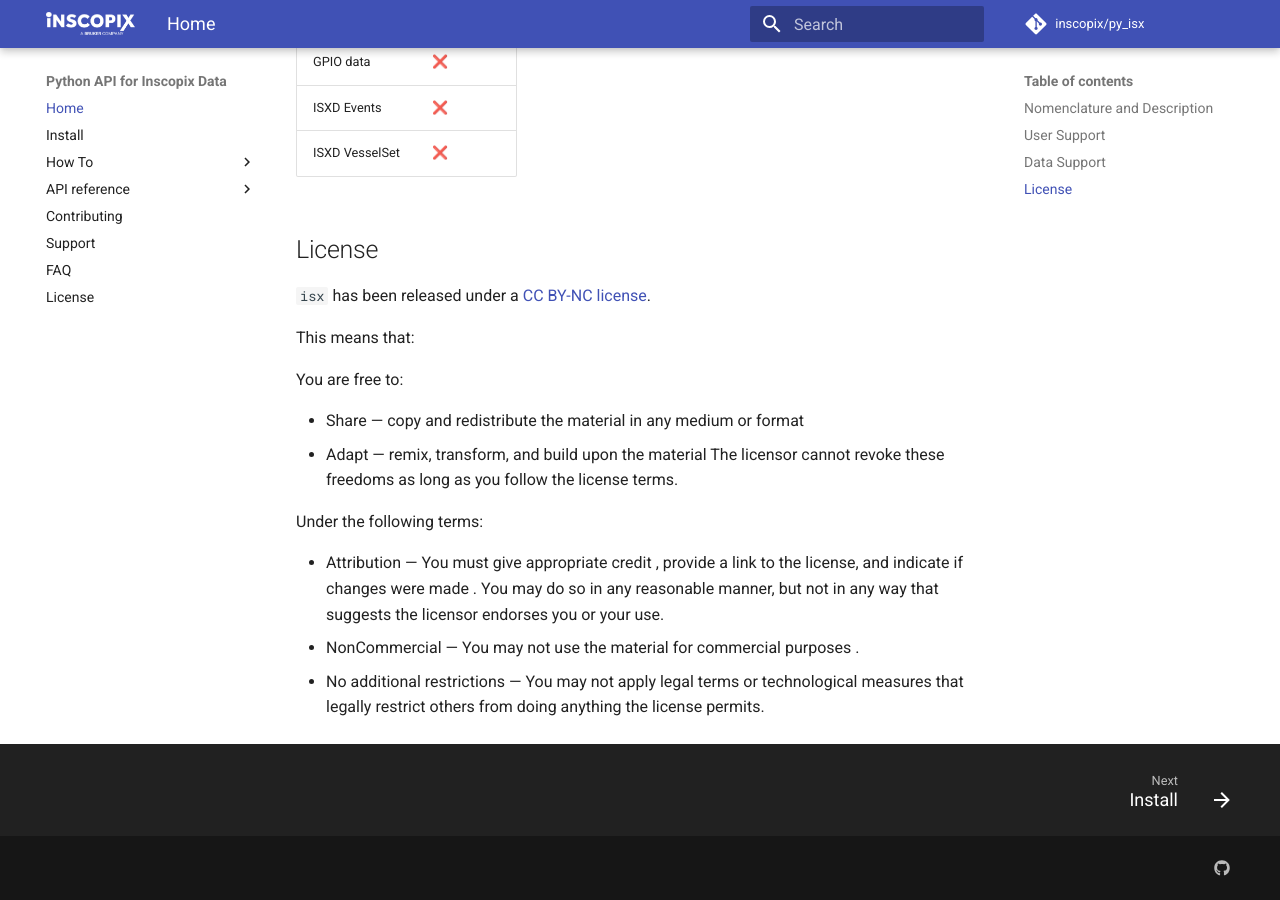
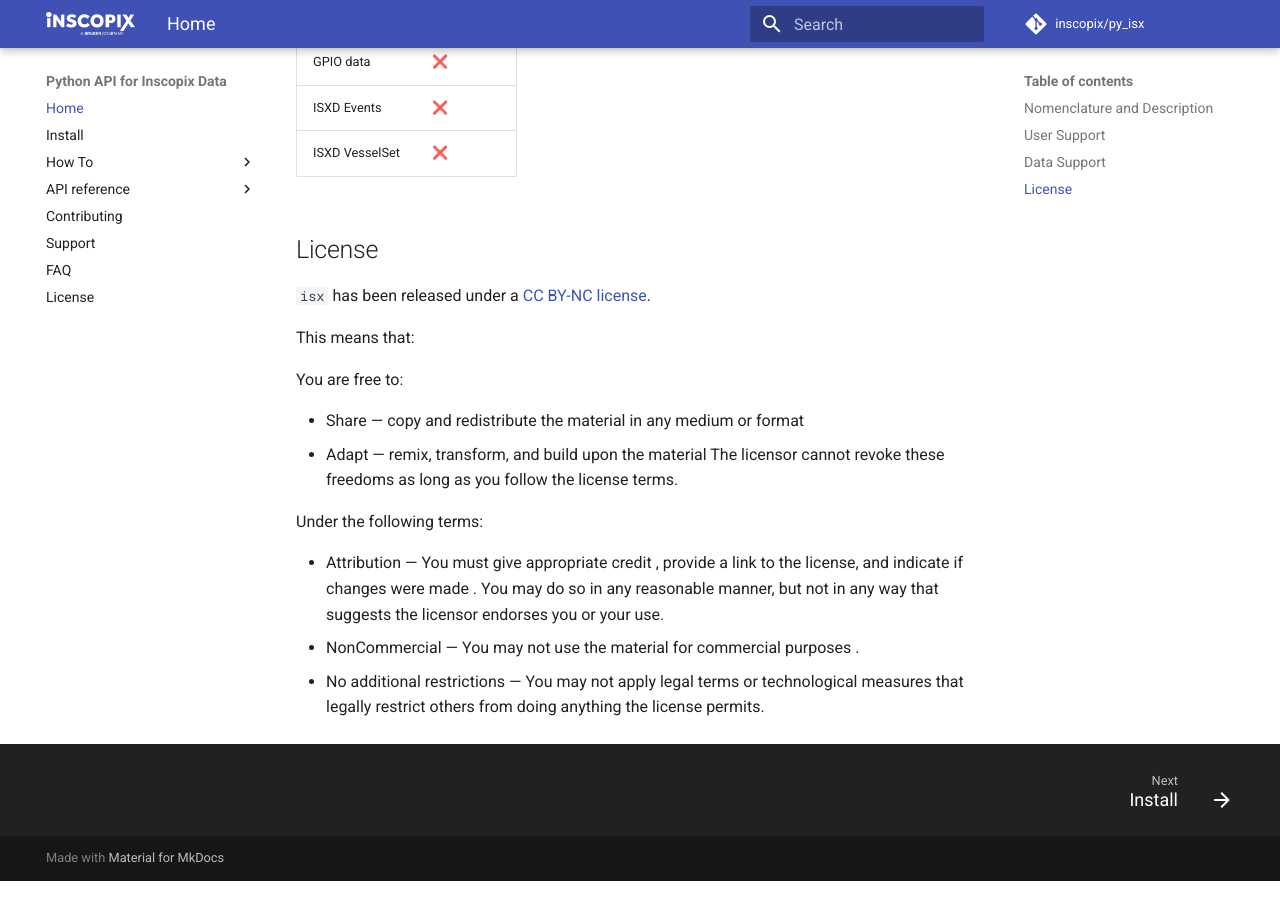
Before and after one commit to inscopix/pyisx, an MkDocs documentation site: the page built from docs/index.md, in a window 1280 px wide and 900 px high, scrolled down 1378 px. Built offline with MkDocs 1.6.1 and Material for MkDocs 9.7.7, drawn with Linux system fonts in a browser that asks for light colours; comment, search, counter and statistics services are not loaded; some of the changed lines change nothing that is shown.

Commit message:
fixed home (#23)

```diff
--- a/mkdocs.yaml
+++ b/mkdocs.yaml
@@ -66,15 +66,6 @@ markdown_extensions:
       alternate_style: true
 
 
-
-extra:
-  homepage: https://github.com/inscopix/py_isx
-  generator: false
-  social:
-    - icon: fontawesome/brands/github
-      link: https://github.com/inscopix/
-
-
 plugins:
   - search
   - git-authors
```
